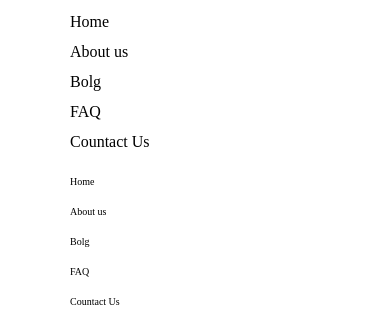
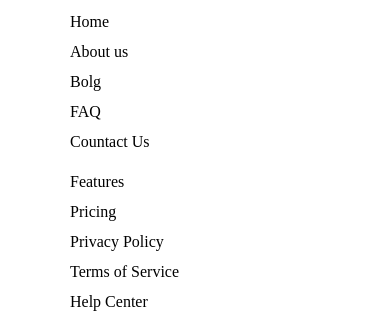
Before and after one commit to animesh680/assingmesnt-2, a plain HTML site: page index.html in a window 390 px wide. Shown: the part 5269-5593 px from the top of the page. Drawn offline with Linux system fonts and the light colour scheme.

Commit message:
header and footer responsive and style releted  alredy done

```diff
--- a/index.html
+++ b/index.html
@@ -172,11 +172,11 @@
         </div>
         <div class="footer-right-container">
             <div class="footer1-left">
-                <p>Home</p>
-                <p>About us</p>
-                <p>Bolg</p>
-                <p>FAQ</p>
-                <p>Countact Us</p>
+                <p>Features</p>
+                <p>Pricing</p>
+                <p>Privacy Policy</p>
+                <p>Terms of Service</p>
+                <p>Help Center</p>
 
             </div>
             <div class="footer1-right">
--- a/style.css
+++ b/style.css
@@ -286,13 +286,17 @@
     /* column-gap: 70px;row-gap: 20px; */
     gap: 50px;
     margin-left: 70px;
-    font-size: 10px;
+    font-size: 16px;
     line-height: 30px;
 }
 .footer1-right{
     gap: 30px;
     margin-left: 40px;
 }
+/* .footer1-left{
+            font-size: 22px;
+            margin: 0;
+        } */
 
 
 
@@ -402,8 +406,11 @@
             gap: 10px;
         }
         .footer1-right{
+            /* font-size: 14px; */
             /* gap: 60px;
              /* */
              /* margin-left: 20px; */
         }
+
+
     }
```
